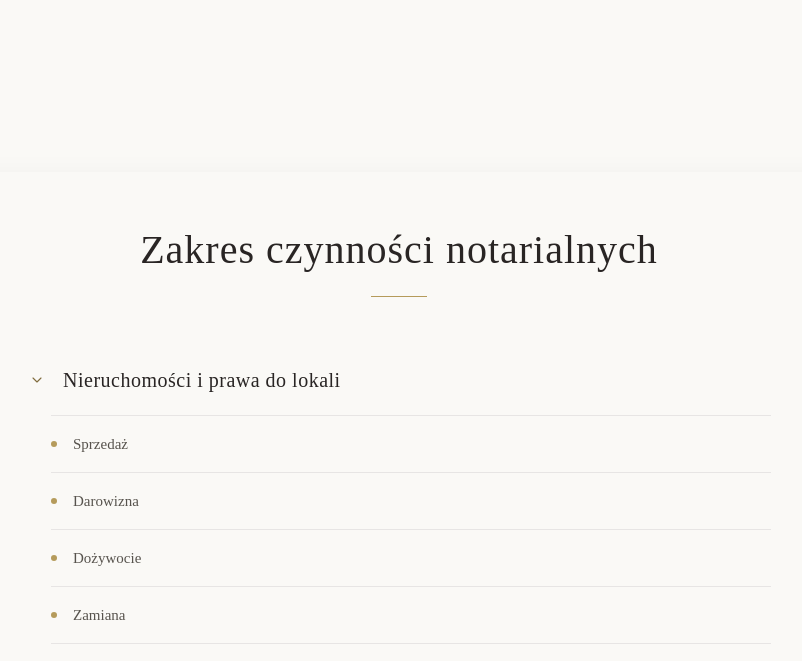
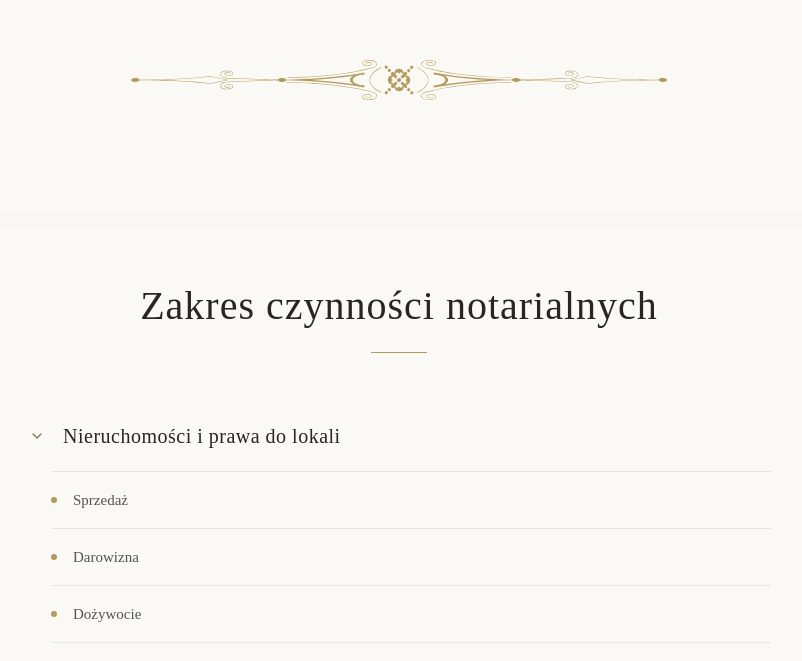
Before and after one commit to Salonce/notary-website, an Angular app: page / in a window 1280 px wide. Shown: the part 1419-2080 px from the top of the page, without its empty margins (241-1043 px from the left). Built offline with nearby package versions, Linux system fonts and the light colour scheme; no server answers.

Commit message:
divider changed

```diff
--- a/src/features/about-lawyer/about-lawyer.ts
+++ b/src/features/about-lawyer/about-lawyer.ts
@@ -1,7 +1,8 @@
 import { Component } from '@angular/core';
+import { SectionDivider } from '../../shared/section-divider/section-divider';
 
 @Component({
-  imports: [],
+  imports: [SectionDivider],
   selector: 'app-about-lawyer',
   styleUrl: './about-lawyer.css',
   templateUrl: './about-lawyer.html',
--- a/src/shared/section-divider/section-divider.html
+++ b/src/shared/section-divider/section-divider.html
@@ -1 +1,9 @@
-<div class="h-20 md:h-28"></div>
+<div class="py-12 md:py-16">
+  <div class="h-6 md:h-10">
+    <img
+      src="assets/divider5.svg"
+      alt="Divider"
+      class="w-full h-full object-contain"
+    />
+  </div>
+</div>
```
Also changed, not shown: src/assets/divider5.svg (added).
